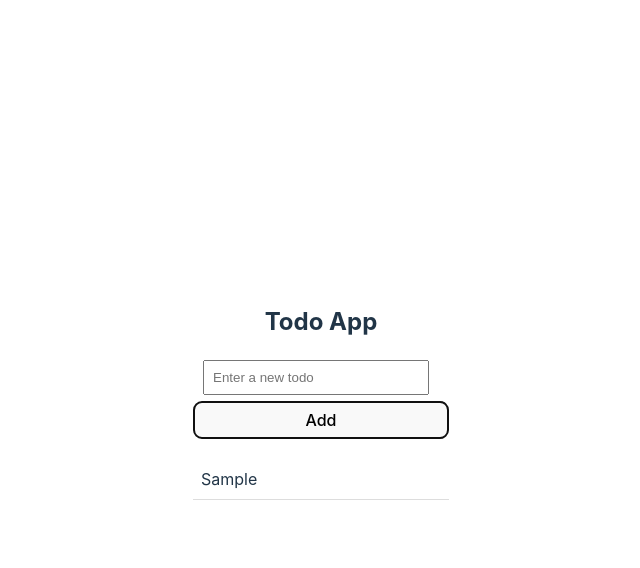
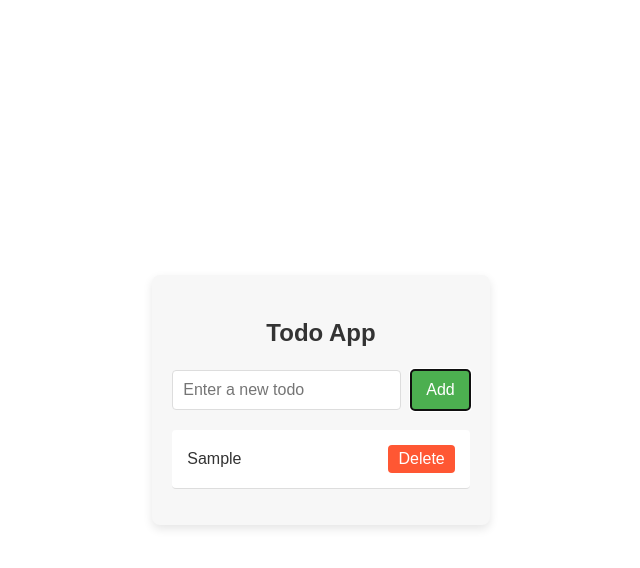
Before and after one commit to tacheraSasi/todos, a React (Vite) app in the folder reactjs/: page / in a window 1280 px wide. Both pictures are taken after typing "Sample" into the empty fields and a click on the button "Add". Shown: the top 568 px of the page, without its empty margins (319-959 px from the left). Built offline with nearby package versions, Linux system fonts and the light colour scheme.

Commit message:
fixed the styling of the todo

```diff
--- a/reactjs/src/TodoApp.jsx
+++ b/reactjs/src/TodoApp.jsx
@@ -1,44 +1,65 @@
 import React, { useState } from "react";
 
 function TodoApp() {
-  const [todos, setTodos] = useState([]); // Array to store todos
-  const [newTodo, setNewTodo] = useState(""); // Input value for the new todo
+  const [todos, setTodos] = useState([]);
+  const [newTodo, setNewTodo] = useState("");
 
-  // Function to generate a unique ID
   const generateId = () => {
     let time = new Date();
     return Math.random().toString(36).substr(2, 9) + time.toString();
   };
 
-  // Function to add a new todo
   const addTodo = (e) => {
-    e.preventDefault() //For prevent the dafault browser reload when a form is submitted
-    if (newTodo.trim() === "") return; // Preventing empty todos
+    e.preventDefault();
+    if (newTodo.trim() === "") return;
+
     const todoObject = {
       id: generateId(),
       title: newTodo,
     };
-    // Spreading the old todo arra the adding the newTodo to it
-    setTodos([...todos, todoObject]); // Adding the new todo to the array
-    setNewTodo(""); // Clearing the input field
+
+    setTodos([...todos, todoObject]);
+    setNewTodo("");
   };
 
   return (
-    <div style={{ padding: "20px", maxWidth: "400px", margin: "auto" }}>
-      <h2>Todo App</h2>
-      <form onSubmit={addTodo}>
+    <div
+      style={{
+        padding: "20px",
+        maxWidth: "500px",
+        margin: "auto",
+        fontFamily: "Arial, sans-serif",
+        backgroundColor: "#f7f7f7",
+        borderRadius: "8px",
+        boxShadow: "0 4px 10px rgba(0, 0, 0, 0.1)",
+      }}
+    >
+      <h2 style={{ textAlign: "center", color: "#333" }}>Todo App</h2>
+      <form onSubmit={addTodo} style={{ display: "flex", marginBottom: "20px" }}>
         <input
           type="text"
           value={newTodo}
           onChange={(e) => setNewTodo(e.target.value)}
           placeholder="Enter a new todo"
           style={{
-            padding: "8px",
-            width: "calc(100% - 50px)",
+            flex: 1,
+            padding: "10px",
+            fontSize: "16px",
+            borderRadius: "4px",
+            border: "1px solid #ddd",
             marginRight: "10px",
           }}
         />
-        <button style={{ padding: "8px", width: "100%", marginTop: 6 }}>
+        <button
+          style={{
+            padding: "10px 15px",
+            backgroundColor: "#4CAF50",
+            color: "white",
+            border: "none",
+            borderRadius: "4px",
+            cursor: "pointer",
+          }}
+        >
           Add
         </button>
       </form>
@@ -47,12 +68,32 @@ function TodoApp() {
           <li
             key={todo.id}
             style={{
-              padding: "8px",
+              padding: "15px",
               borderBottom: "1px solid #ddd",
-              textAlign: "left",
+              borderRadius: "4px",
+              backgroundColor: "#fff",
+              marginBottom: "10px",
+              display: "flex",
+              alignItems: "center",
+              justifyContent: "space-between",
             }}
           >
-            {todo.title}
+            <span style={{ color: "#333", fontSize: "16px" }}>{todo.title}</span>
+            <button
+              style={{
+                padding: "5px 10px",
+                backgroundColor: "#FF5733",
+                color: "white",
+                border: "none",
+                borderRadius: "4px",
+                cursor: "pointer",
+              }}
+              onClick={() =>
+                setTodos(todos.filter((item) => item.id !== todo.id))
+              }
+            >
+              Delete
+            </button>
           </li>
         ))}
       </ul>
```
